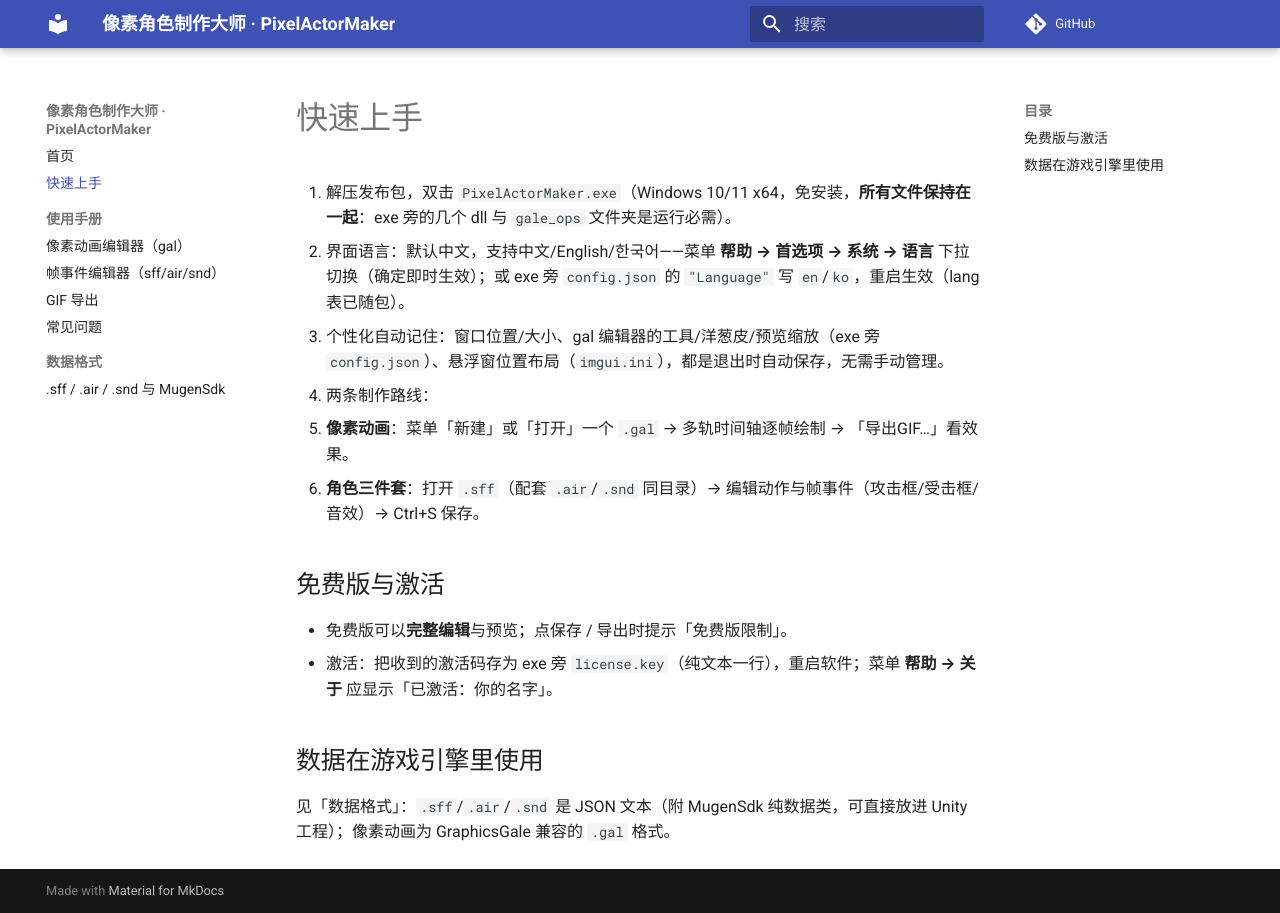
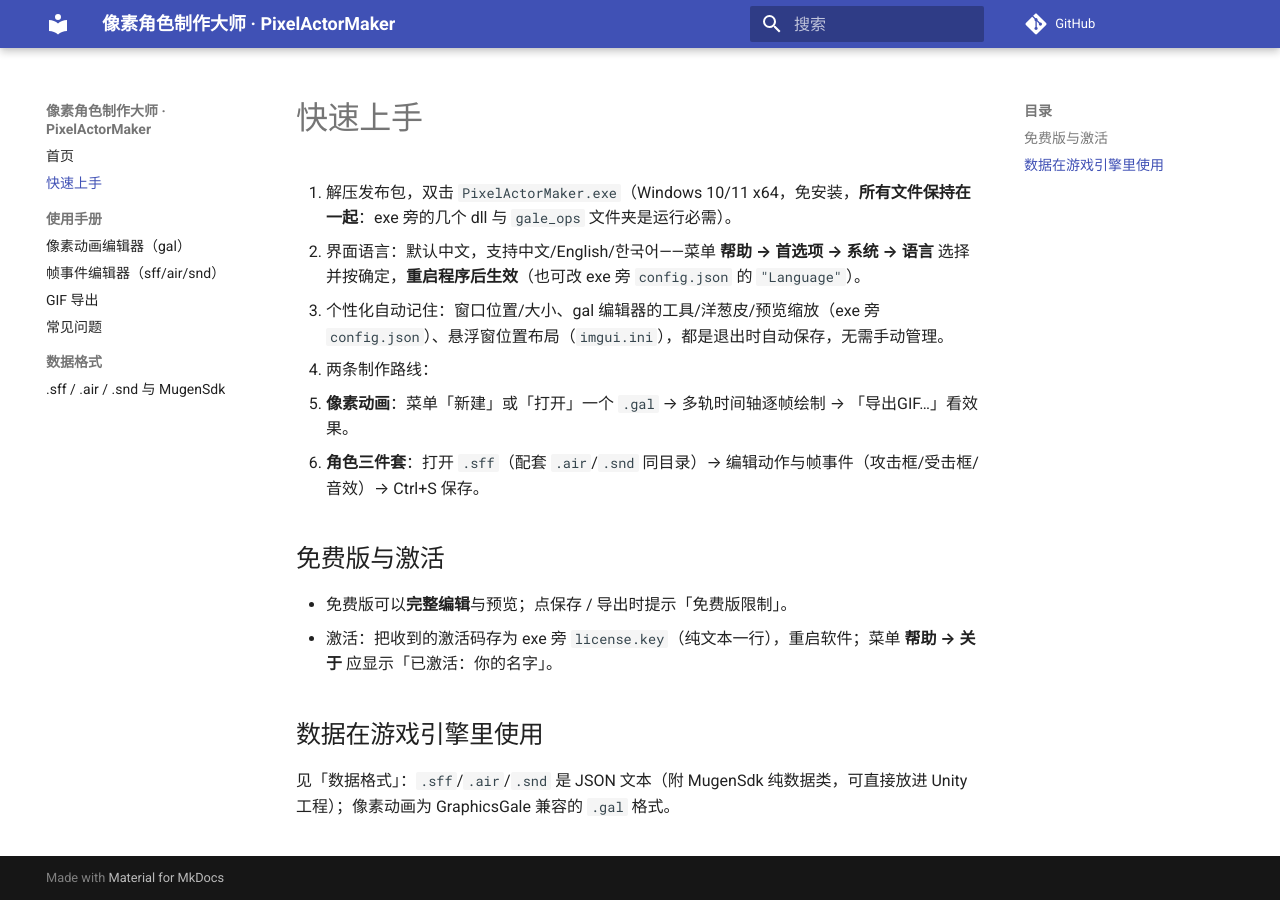
Before and after one commit to r5r6ty/PixelActorMaker, an MkDocs documentation site: the page built from docs/quickstart.md, in a window 1280 px wide. Built offline with MkDocs 1.6.1 and Material for MkDocs 9.7.7, drawn with Linux system fonts in a browser that asks for light colours; comment, search, counter and statistics services are not loaded.

Commit message:
docs: language switch applies after restart

```diff
--- a/docs/quickstart.md
+++ b/docs/quickstart.md
@@ -1,7 +1,7 @@
 # 快速上手
 
 1. 解压发布包，双击 `PixelActorMaker.exe`（Windows 10/11 x64，免安装，**所有文件保持在一起**：exe 旁的几个 dll 与 `gale_ops` 文件夹是运行必需）。
-2. 界面语言：默认中文，支持中文/English/한국어——菜单 **帮助 → 首选项 → 系统 → 语言** 下拉切换（确定即时生效）；或 exe 旁 `config.json` 的 `"Language"` 写 `en`/`ko`，重启生效（lang 表已随包）。
+2. 界面语言：默认中文，支持中文/English/한국어——菜单 **帮助 → 首选项 → 系统 → 语言** 选择并按确定，**重启程序后生效**（也可改 exe 旁 `config.json` 的 `"Language"`）。
 3. 个性化自动记住：窗口位置/大小、gal 编辑器的工具/洋葱皮/预览缩放（exe 旁 `config.json`）、悬浮窗位置布局（`imgui.ini`），都是退出时自动保存，无需手动管理。
 4. 两条制作路线：
    - **像素动画**：菜单「新建」或「打开」一个 `.gal` → 多轨时间轴逐帧绘制 → 「导出GIF…」看效果。
```
